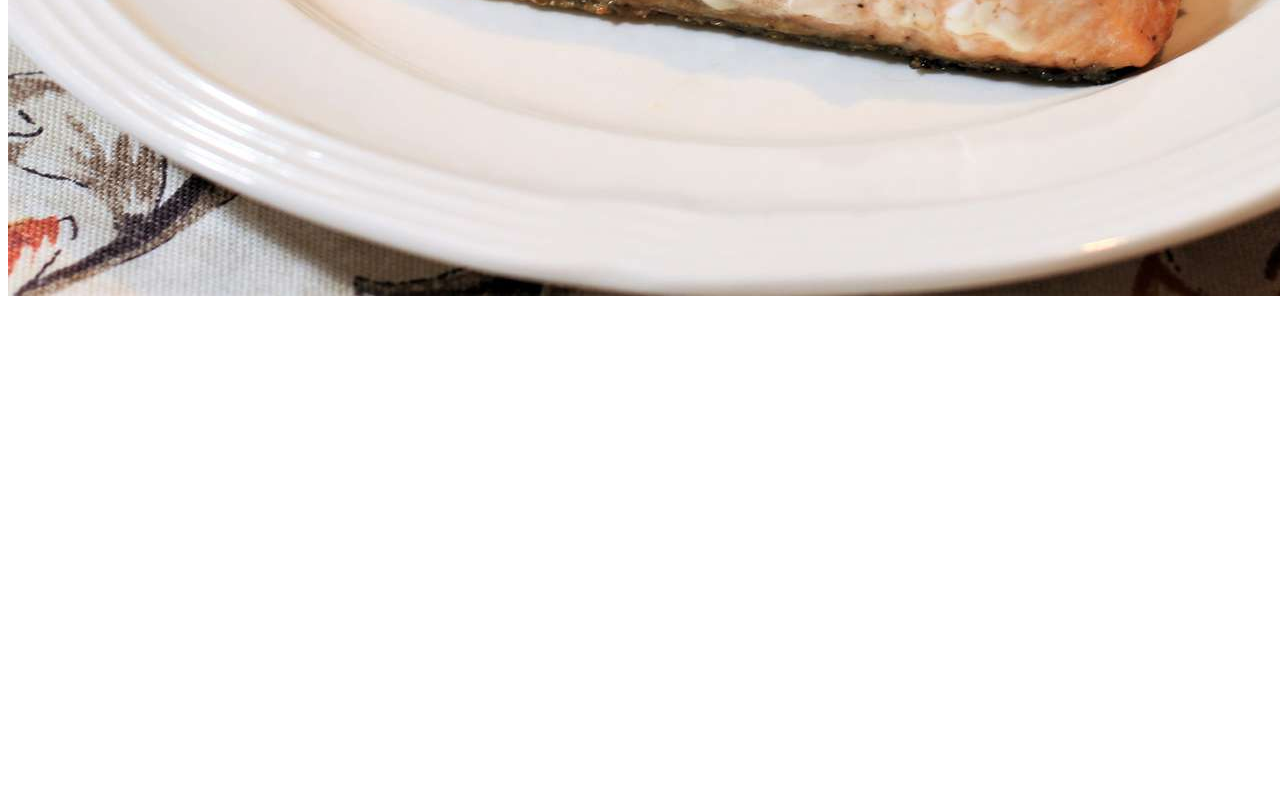
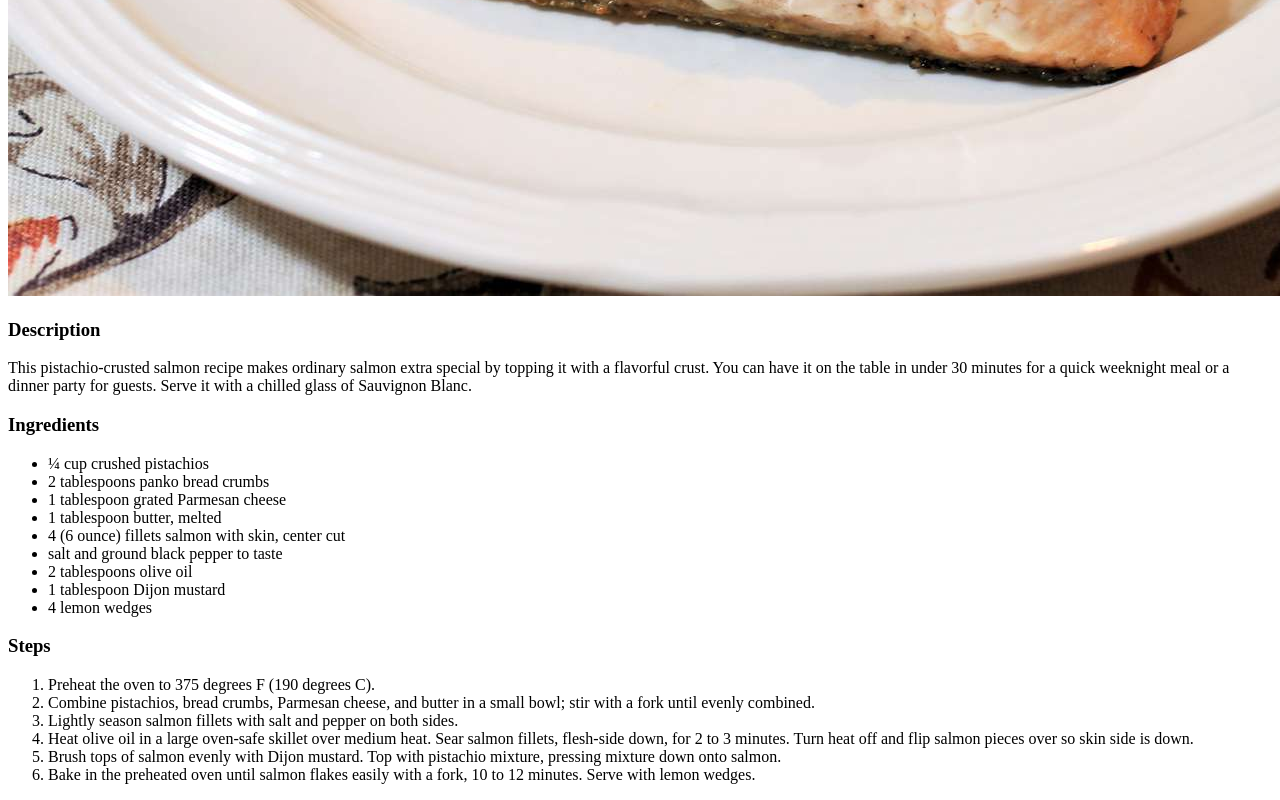
Before and after one commit to Robert24M/odin-recipes, a plain HTML site: page recipes/pistachio-crusted-salmon.html in a window 1280 px wide. Shown: the part 909-1709 px from the top of the page. Before the commit the page ends 1217 px from the top, so only its background shows below. Drawn offline with Linux system fonts and the light colour scheme.

Commit message:
refactor: finalize first recipe

```diff
--- a/recipes/pistachio-crusted-salmon.html
+++ b/recipes/pistachio-crusted-salmon.html
@@ -1,12 +1,43 @@
 <!DOCTYPE html>
 <html lang="en">
+
 <head>
     <meta charset="UTF-8">
     <meta name="viewport" content="width=device-width, initial-scale=1.0">
     <title>Pistachio-Crusted Salmon</title>
 </head>
+
 <body>
     <h1>Pistachio-Crusted Salmon</h1>
     <img src="./Pistachio-Crusted Salmon.jpg" alt="pistachio-crusted-salmon">
+    <h3>Description</h3>
+    <p>This pistachio-crusted salmon recipe makes ordinary salmon extra special by topping it with a flavorful crust.
+        You can have it on the table in under 30 minutes for a quick weeknight meal or a dinner party for guests. Serve
+        it with a chilled glass of Sauvignon Blanc.
+    </p>
+    <h3>Ingredients</h3>
+    <ul>
+        <li>¼ cup crushed pistachios</li>
+        <li>2 tablespoons panko bread crumbs</li>
+        <li>1 tablespoon grated Parmesan cheese</li>
+        <li>1 tablespoon butter, melted</li>
+        <li>4 (6 ounce) fillets salmon with skin, center cut</li>
+        <li>salt and ground black pepper to taste</li>
+        <li>2 tablespoons olive oil</li>
+        <li>1 tablespoon Dijon mustard</li>
+        <li>4 lemon wedges</li>
+    </ul>
+    <h3>Steps</h3>
+    <ol>
+        <li>Preheat the oven to 375 degrees F (190 degrees C).</li>
+        <li>Combine pistachios, bread crumbs, Parmesan cheese, and butter in a small bowl; stir with a fork until evenly
+            combined.</li>
+        <li>Lightly season salmon fillets with salt and pepper on both sides.</li>
+        <li>Heat olive oil in a large oven-safe skillet over medium heat. Sear salmon fillets, flesh-side down, for 2 to
+            3 minutes. Turn heat off and flip salmon pieces over so skin side is down.</li>
+        <li>Brush tops of salmon evenly with Dijon mustard. Top with pistachio mixture, pressing mixture down onto salmon.</li>
+        <li>Bake in the preheated oven until salmon flakes easily with a fork, 10 to 12 minutes. Serve with lemon wedges.</li>
+    </ol>
 </body>
+
 </html>
```
